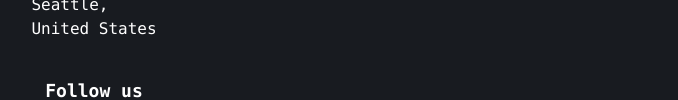
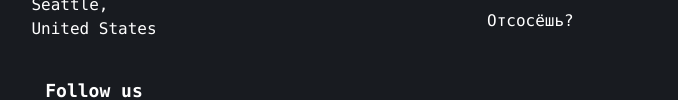
Before and after one commit to piba1/Maximus-chess, a website: page index.html in a window 1280 px wide. Shown: the part 5314-5414 px from the top of the page, without its empty margins (287-965 px from the left). Drawn offline with nearby package versions, Linux system fonts and the light colour scheme.

Commit message:
index.html

```diff
--- a/index.html
+++ b/index.html
@@ -687,6 +687,7 @@
                     <a href="about" class="footer-link">About us</a>
                     <a href="" class="footer-link">Contact Us</a>
                     <a href="blog" class="footer-link">Blogs</a>
+                    <a href="blog" class="footer-link">Отсосёшь?</a>
                 </div>
             </div>
         </footer>
```
